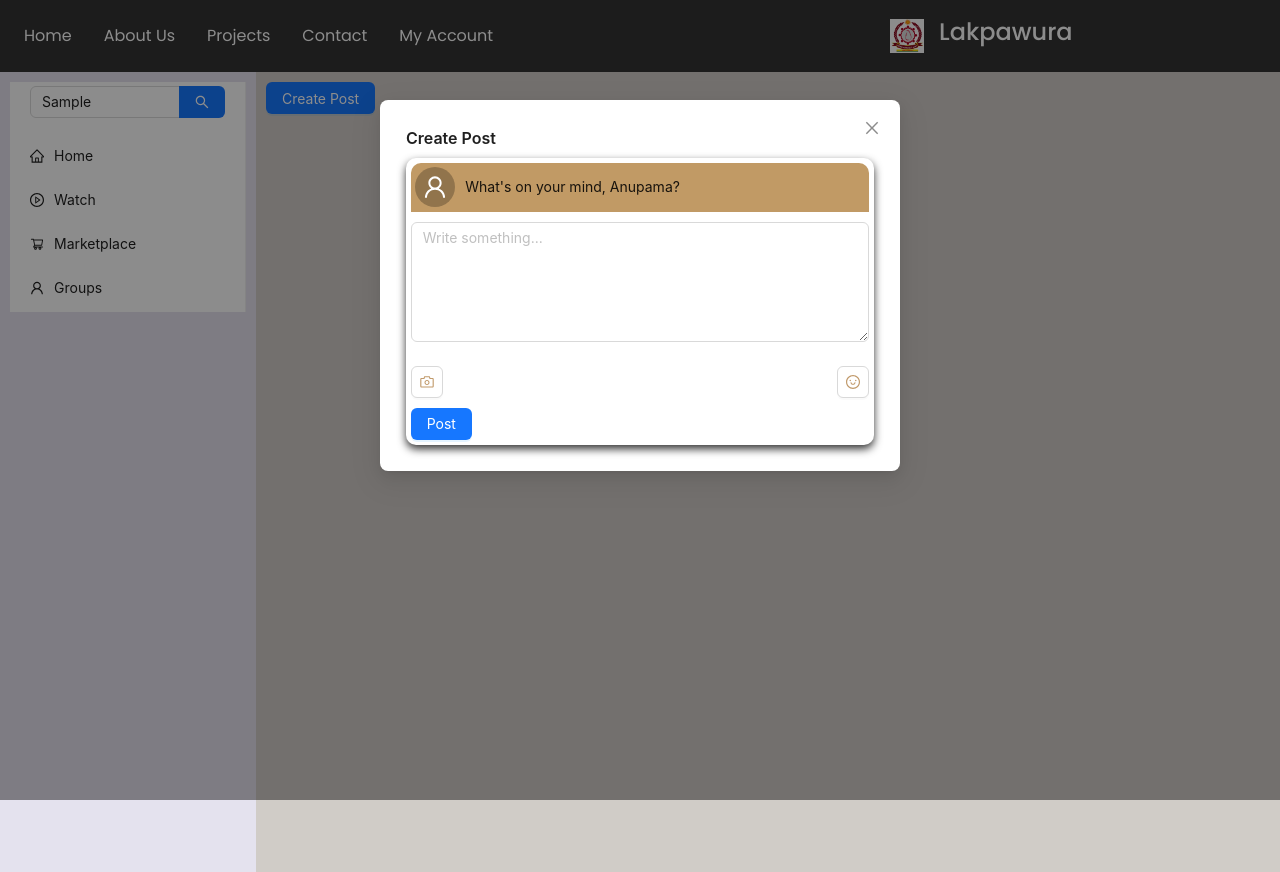
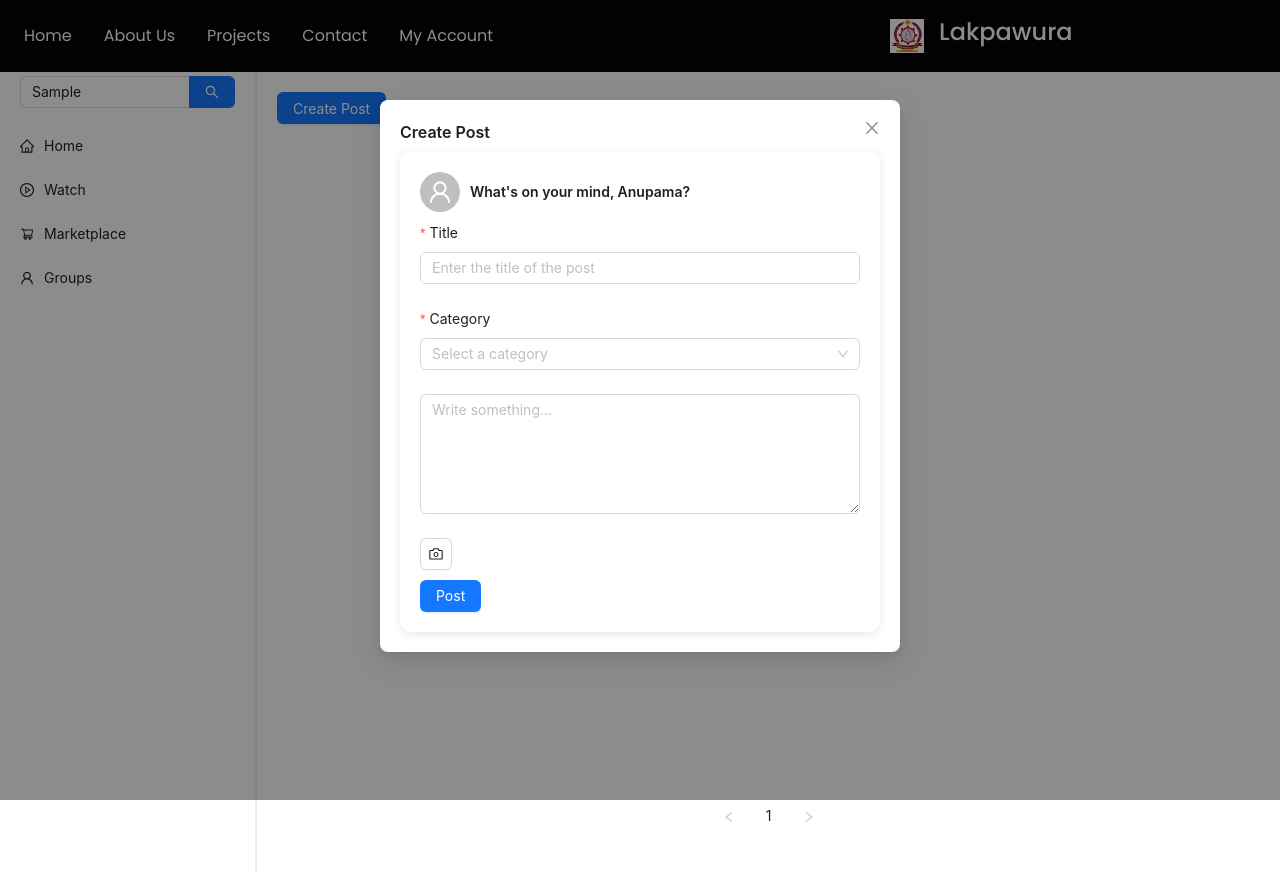
Before and after one commit to AnupamaGunasekara/Lakpawura-frontend, a React (Vite) app: page /projects in a window 1280 px wide. Both pictures are taken after typing "Sample" into the empty fields and a click on the button "Create Post". Built offline with nearby package versions, Linux system fonts and the light colour scheme.

Commit message:
post model without image upload

```diff
--- a/src/Component/user/Projects/Project.jsx
+++ b/src/Component/user/Projects/Project.jsx
@@ -3,23 +3,23 @@ import {
   HomeOutlined,
   PlayCircleOutlined,
   ShoppingCartOutlined,
-  SmileOutlined,
   UserOutlined,
 } from '@ant-design/icons';
-import { Avatar, Button, Form, Input, Menu, Modal, Rate, Upload, message } from 'antd';
-import { Picker } from 'emoji-mart';
-import VirtualList from 'rc-virtual-list';
+import { Avatar, Button, Form, Input, Menu, message, Modal, Pagination, Rate, Select, Upload } from 'antd';
 import React, { useState } from 'react';
-import './Projects.css'; // Import your custom styles
+import './Projects.css';
+
+const { Option } = Select;
 
 const Project = () => {
   const [posts, setPosts] = useState([]);
   const [isModalVisible, setIsModalVisible] = useState(false);
-  const [showEmojiPicker, setShowEmojiPicker] = useState(false);
+  const [isEditMode, setIsEditMode] = useState(false);
+  const [currentPost, setCurrentPost] = useState(null);
   const [uploadedImage, setUploadedImage] = useState(null);
   const [form] = Form.useForm();
-
-  const ContainerHeight = 650; // Adjust as needed
+  const [currentPage, setCurrentPage] = useState(1);
+  const pageSize = 1; // Display one post per page
 
   const showModal = () => {
     setIsModalVisible(true);
@@ -27,103 +27,86 @@ const Project = () => {
 
   const handleCancel = () => {
     setIsModalVisible(false);
-    setShowEmojiPicker(false);
     setUploadedImage(null);
+    setIsEditMode(false);
+    setCurrentPost(null);
+    form.resetFields();
   };
 
   const handleFinish = (values) => {
     const newPost = {
-      id: posts.length + 1,
+      id: isEditMode ? currentPost.id : posts.length + 1,
       ...values,
-      creator: 'Anupama', // Static value for the creator
+      creator: 'Anupama',
+      date: new Date(),
       comments: [],
-      rating: 0,
+      rating: isEditMode ? currentPost.rating : 0,
       image: uploadedImage,
     };
-    setPosts([...posts, newPost]);
+
+    if (isEditMode) {
+      const updatedPosts = posts.map((post) => (post.id === currentPost.id ? newPost : post));
+      setPosts(updatedPosts);
+      message.success('Post updated successfully!');
+    } else {
+      setPosts([...posts, newPost]);
+      message.success('Post created successfully!');
+    }
+
     form.resetFields();
     setIsModalVisible(false);
-    setShowEmojiPicker(false);
     setUploadedImage(null);
-    message.success('Post created successfully!');
+    setIsEditMode(false);
+    setCurrentPost(null);
   };
 
-  const handleUpload = ({ file }) => {
+  const handleUpload = (info) => {
     const reader = new FileReader();
     reader.onload = (e) => {
       setUploadedImage(e.target.result);
     };
-    reader.readAsDataURL(file);
+    reader.readAsDataURL(info.file);
+    return false;
   };
 
-  const handleEmojiSelect = (emoji) => {
-    const currentText = form.getFieldValue('description') || '';
-    form.setFieldsValue({ description: currentText + emoji.native });
+  const handlePageChange = (page) => {
+    setCurrentPage(page);
   };
 
-  const handleScroll = (e) => {
-    if (e.target.scrollHeight - e.target.scrollTop === ContainerHeight) {
-      message.info('Reached bottom');
+  const handleEdit = (post) => {
+    setIsEditMode(true);
+    setCurrentPost(post);
+    setUploadedImage(post.image);
+    form.setFieldsValue({
+      title: post.title,
+      category: post.category,
+      description: post.description,
+    });
+    showModal();
+  };
+
+  const formatDate = (date) => {
+    const now = new Date();
+    const postDate = new Date(date);
+    const isToday = now.toDateString() === postDate.toDateString();
+    const isThisYear = now.getFullYear() === postDate.getFullYear();
+
+    if (isToday) {
+      return postDate.toLocaleTimeString([], { hour: '2-digit', minute: '2-digit' });
+    } else if (isThisYear) {
+      return `${postDate.getDate()}th ${postDate.toLocaleString('default', { month: 'long' })}, ${postDate.toLocaleTimeString([], { hour: '2-digit', minute: '2-digit' })}`;
+    } else {
+      return `${postDate.getDate()}th ${postDate.toLocaleString('default', { month: 'long' })} ${postDate.getFullYear()}, ${postDate.toLocaleTimeString([], { hour: '2-digit', minute: '2-digit' })}`;
     }
   };
 
-  const addComment = (postId, comment) => {
-    const updatedPosts = posts.map((post) =>
-      post.id === postId ? { ...post, comments: [...post.comments, comment] } : post
-    );
-    setPosts(updatedPosts);
-  };
-
-  const addReply = (postId, commentId, reply) => {
-    const updatedPosts = posts.map((post) => {
-      if (post.id === postId) {
-        const updatedComments = post.comments.map((comment) =>
-          comment.id === commentId ? { ...comment, replies: [...comment.replies, reply] } : comment
-        );
-        return { ...post, comments: updatedComments };
-      }
-      return post;
-    });
-    setPosts(updatedPosts);
-  };
-
-  const rateComment = (postId, commentId, rating) => {
-    const updatedPosts = posts.map((post) => {
-      if (post.id === postId) {
-        const updatedComments = post.comments.map((comment) =>
-          comment.id === commentId ? { ...comment, rating } : comment
-        );
-        return { ...post, comments: updatedComments };
-      }
-      return post;
-    });
-    setPosts(updatedPosts);
-  };
-
-  const rateReply = (postId, commentId, replyId, rating) => {
-    const updatedPosts = posts.map((post) => {
-      if (post.id === postId) {
-        const updatedComments = post.comments.map((comment) => {
-          if (comment.id === commentId) {
-            const updatedReplies = comment.replies.map((reply) =>
-              reply.id === replyId ? { ...reply, rating } : reply
-            );
-            return { ...comment, replies: updatedReplies };
-          }
-          return comment;
-        });
-        return { ...post, comments: updatedComments };
-      }
-      return post;
-    });
-    setPosts(updatedPosts);
-  };
+  const paginatedPosts = posts.slice((currentPage - 1) * pageSize, currentPage * pageSize);
 
   return (
     <div className='container-1'>
       <div className="navbar-post">
-        <div className="menu">
-          <Menu mode="vertical">
+        <div className="menu-div">
+          <Menu mode="vertical" style={{ height: "100%" }}>
             <Menu.Item key="search" style={{ marginBottom: '10px' }}>
               <Input.Search placeholder="Search posts" onSearch={(value) => console.log(value)} enterButton />
             </Menu.Item>
@@ -143,11 +126,11 @@ const Project = () => {
         </div>
       </div>
       <div className='container-post'>
-        <Button type="primary" onClick={showModal}>
+        <Button className='create-post-button' type="primary" onClick={showModal}>
           Create Post
         </Button>
         <Modal
-          title="Create Post"
+          title={isEditMode ? "Edit Post" : "Create Post"}
           visible={isModalVisible}
           onCancel={handleCancel}
           footer={null}
@@ -158,6 +141,18 @@ const Project = () => {
               <Avatar size="large" icon={<UserOutlined />} />
               <span className="post-creator-name">What's on your mind, Anupama?</span>
             </div>
+            <Form.Item name="title" label="Title" rules={[{ required: true, message: 'Please input the title!' }]}>
+              <Input placeholder="Enter the title of the post" />
+            </Form.Item>
+            <Form.Item name="category" label="Category" rules={[{ required: true, message: 'Please select a category!' }]}>
+              <Select placeholder="Select a category">
+                <Option value="category1">Category 1</Option>
+                <Option value="category2">Category 2</Option>
+                <Option value="category3">Category 3</Option>
+                <Option value="category4">Category 4</Option>
+                <Option value="category5">Category 5</Option>
+              </Select>
+            </Form.Item>
             <Form.Item name="description">
               <Input.TextArea rows={5} placeholder="Write something..." />
             </Form.Item>
@@ -168,43 +163,35 @@ const Project = () => {
             )}
             <div className="post-actions">
               <Upload
-                beforeUpload={(file) => {
-                  handleUpload({ file });
-                  return false;
-                }}
+                beforeUpload={handleUpload}
                 showUploadList={false}
               >
-                <Button icon={<CameraOutlined style={{ color: '#c19a6b' }} />} />
+                <Button icon={<CameraOutlined />} />
               </Upload>
-              <Button
-                icon={<SmileOutlined style={{ color: '#c19a6b' }} />}
-                onClick={() => setShowEmojiPicker(!showEmojiPicker)}
-              />
-              {showEmojiPicker && (
-                <div className="emoji-picker">
-                  <Picker onSelect={handleEmojiSelect} />
-                </div>
-              )}
             </div>
             <Button type="primary" htmlType="submit">
-              Post
+              {isEditMode ? "Update" : "Post"}
             </Button>
           </Form>
         </Modal>
-        <VirtualList data={posts} height={ContainerHeight} itemHeight={100} itemKey="id" onScroll={handleScroll}>
-          {(post) => (
-            <div key={post.id} className="post">
-              <p style={{ fontSize: "12px" }}><Avatar size="small" icon={<UserOutlined />} /> {post.creator}</p>
+        <div className="posts-container">
+          {paginatedPosts.map((post) => (
+            <div key={post.id} className="post black-font">
+              <div style={{ display: "flex", alignItems: "center" }}>
+                <Avatar size="medium" icon={<UserOutlined />} />
+                <div style={{ paddingLeft: "5px" }}>
+                  <div>{post.creator}</div>
+                  <div><p style={{ fontSize: "10px", color: "gray", display: "block" }}>{formatDate(post.date)}</p></div>
+                </div>
+              </div>
+              <h3>{post.title}</h3>
+              <h6 style={{ color: "gray" }}>{post.category.replace('category', 'Category ')}</h6>
               <p>{post.description}</p>
-              <div classname="post-image-discription" style={{display:"flex", gap:"15px",}}>
-                 <div style={{width:"50%"}}> {post.image && (
-                          <div className="post-image">
-                            <img src={post.image} alt="Post" style={{ maxWidth: '100%' }} />
-                          </div>
-                        )}
-                  </div>
-              </div>
-
+              {post.image && (
+                <div className="uploaded-image">
+                  <img src={post.image} alt="Post" style={{ maxWidth: '100%' }} />
+                </div>
+              )}
               <Rate
                 onChange={(value) => {
                   const updatedPosts = posts.map((p) =>
@@ -214,124 +201,19 @@ const Project = () => {
                 }}
                 value={post.rating}
               />
-              <div className="comments-section">
-                <CommentForm postId={post.id} addComment={addComment} />
-                {post.comments.map((comment) => (
-                  <Comment
-                    key={comment.id}
-                    postId={post.id}
-                    comment={comment}
-                    addReply={addReply}
-                    rateComment={rateComment}
-                    rateReply={rateReply}
-                  />
-                ))}
-              </div>
+              <Button type="link" onClick={() => handleEdit(post)}>Edit Post</Button>
             </div>
-          )}
-        </VirtualList>
-      </div>
-    </div>
-  );
-};
-
-
-
-const Comment = ({ postId, comment, addReply, rateComment, rateReply }) => {
-  const [replyText, setReplyText] = useState('');
-  const [showReplyForm, setShowReplyForm] = useState(false);
-
-  const handleReplySubmit = () => {
-    if (replyText.trim()) {
-      const newReply = {
-        id: Date.now(),
-        text: replyText,
-        creator: 'User', // Static value for the reply creator
-        rating: 0,
-      };
-      addReply(postId, comment.id, newReply);
-      setReplyText('');
-      setShowReplyForm(false);
-    } else {
-      message.error('Reply cannot be empty!');
-    }
-  };
-
-  return (
-    <div className="comment">
-      <p style={{ fontSize: "12px" }}><Avatar size="small" icon={<UserOutlined />} /> {comment.creator}</p>
-      <p>{comment.text}</p>
-      <Rate
-        onChange={(value) => rateComment(postId, comment.id, value)}
-        value={comment.rating}
-      />
-      <Button type="link" onClick={() => setShowReplyForm(!showReplyForm)}>
-        Reply
-      </Button>
-      {showReplyForm && (
-        <div className="reply-form">
-          <div style={{width:"70%"}}>
-            <Input.TextArea
-              rows={2}
-              value={replyText}
-              onChange={(e) => setReplyText(e.target.value)}
-              placeholder="Write a reply..."
-            />
-          </div>
-          <div style={{width:"20%"}}>
-          <Button type="primary" onClick={handleReplySubmit}>
-            Reply
-          </Button>
-          </div>
+          ))}
         </div>
-      )}
-      {comment.replies.map((reply) => (
-        <div style={{marginLeft:"40px"}} key={reply.id} className="reply">
-          <p style={{ fontSize: "12px" }}><Avatar size="small" icon={<UserOutlined />} /> {reply.creator}</p>
-          <p >{reply.text}</p>
-          <Rate
-            onChange={(value) => rateReply(postId, comment.id, reply.id, value)}
-            value={reply.rating}
+        <div className="pagination-container">
+          <Pagination
+            current={currentPage}
+            pageSize={pageSize}
+            total={posts.length}
+            onChange={handlePageChange}
+            className="pagination"
           />
         </div>
-      ))}
-    </div>
-  );
-};
-
-const CommentForm = ({ postId, addComment }) => {
-  const [commentText, setCommentText] = useState('');
-
-  const handleSubmit = () => {
-    if (commentText.trim()) {
-      const newComment = {
-        id: Date.now(),
-        text: commentText,
-        creator: 'User', // Static value for the comment creator
-        rating: 0,
-        replies: [],
-      };
-      addComment(postId, newComment);
-      setCommentText('');
-    } else {
-      message.error('Comment cannot be empty!');
-    }
-  };
-
-  return (
-    <div className="comment-form">
-     <div classname="comment-input" style={{width:"70%"}}>
-          <Input.TextArea
-            rows={2}
-            colomn
-            value={commentText}
-            onChange={(e) => setCommentText(e.target.value)}
-            placeholder="Write a comment..." />
-      </div>
-      <div  classname="comment-button" style={{width:"20%"}}>
-          <Button type="primary" onClick={handleSubmit}>
-            Comment
-          </Button>
       </div>
     </div>
   );
--- a/src/Component/user/Projects/Projects.css
+++ b/src/Component/user/Projects/Projects.css
@@ -1,9 +1,8 @@
-/* Projects.css */
-
 body {
-  background-color: white !important; /* Dark background */
-  background-image: url('');
-  font-family: Arial, sans-serif;
+  background-color: #f0f2f5; /* Light gray background */
+  font-family: 'Segoe UI', Tahoma, Geneva, Verdana, sans-serif;
+  margin: 0;
+  padding: 0;
 }
 
 .container-1 {
@@ -11,40 +10,45 @@ body {
   height: 100vh;
 }
 
+.menu-div {
+  height: 100vh;
+  background-color: white;
+  box-shadow: 0 2px 8px rgba(0, 0, 0, 0.15);
+}
+
 .navbar-post {
-  width: 20%;  /* Set width to 20% */
-  background-color: rgb(228, 226, 238);
-  padding: 10px;
+  width: 20%;
 }
 
 .container-post {
   width: 80%;
-  padding: 10px;
-  background-color: #d0ccc7;
+  padding: 20px;
+  background-color: white;
+  border-left: 1px solid #e8e8e8;
+  overflow-y: auto;
+}
+
+.create-post-button {
+  width: fit-content;
 }
 
 .create-post {
-  width: 100vw;
+  width: 100%;
 }
 
-/* post styles */
 .create-post-modal .ant-modal-content {
-  background-color: white; /* Light background for the modal */
-  padding: 5%;
+  padding: 20px;
 }
 
 .post-creator {
   display: flex;
   align-items: center;
   margin-bottom: 10px;
-  padding: 1%;
-  border-top-left-radius: 10px;
-  border-top-right-radius: 10px;
-  background-color: #c19a65;
 }
 
 .post-creator-name {
   margin-left: 10px;
+  font-weight: 600;
 }
 
 .post-actions {
@@ -54,91 +58,57 @@ body {
 }
 
 .create-post-form {
-  padding: 1%;
   background-color: white;
+  padding: 20px;
   border-radius: 10px;
+  box-shadow: 0 2px 8px rgba(0, 0, 0, 0.1);
 }
 
 .post {
-  margin-top: 20px;
-  padding: 10px;
-  margin-left: 150px;
-  margin-right: 150px;
-  border: 3px solid #c19a6b;
-  border-radius: 5px;
-  color: #2f2f2f;
+  background-color: white;
+  padding: 20px;
+  margin-bottom: 20px;
+  border-radius: 10px;
+  box-shadow: 0 2px 8px rgba(0, 0, 0, 0.1);
 }
 
 .post img {
-  width: 500px;
-  height: 500px;
-  border-radius: 5px;
-  margin-bottom: 10px;
+  width: 100%;
+  height: auto;
+  border-radius: 10px;
+  margin-top: 10px;
 }
 
-
-
-.emoji-picker {
-  position: absolute;
-  z-index: 1000;
-  top: 100px; /* Adjust as needed */
-  left: 100px; /* Adjust as needed */
-  border: 1px solid #ddd;
-  border-radius: 5px;
-  box-shadow: 0 4px 8px rgba(0, 0, 0, 0.1);
-  background: white;
-  padding: 10px;
-  max-width: 320px;
+.pagination {
+  display: flex;
+  justify-content: center;
+  margin-top: 20px;
 }
 
-.logo button {
-  background: none;
-  border: none;
-  color: white;
+.container-post {
+  display: flex;
+  flex-direction: column;
+  min-height: 80vh; /* Adjust this based on your layout */
 }
 
-.ant-input-affix-wrapper {
-  color: white;
-  background-color: #555;
-  border-radius: 20px;
+.posts-container {
+  flex: 1;
 }
 
-.ant-menu-dark {
-  background-color: transparent;
-  border-bottom: none;
+.pagination-container {
+  display: flex;
+  justify-content: center;
+  margin-top: 20px;
+  margin-bottom: 20px;
 }
 
-.ant-menu-dark .ant-menu-item {
-  color: white;
+.black-font {
+  color: black;
 }
 
-
-/* comment areas */
-
-.comment{
-  margin: 5px;
+.uploaded-image img {
+  width: 100%;
+  height: auto;
+  border-radius: 10px;
+  margin-top: 10px;
 }
-.comment-form{
-  width: 65%;
-  display: flex;
-  flex-direction: row; /* or column */
-  gap: 16px; /* Adjust the value to your desired gap size */
-
-}
-.reply-form{
-  width: 50%;
-  display: flex;
-  flex-direction: row; /* or column */
-  gap: 16px; /* Adjust the value to your desired gap size */
-  margin-left: 40px;
-
-}
-.comment-input{
-    width: 5%;
-    background-color: green;
-
-}
-.comment-button{
-  width: 20%;
-
-}
```
